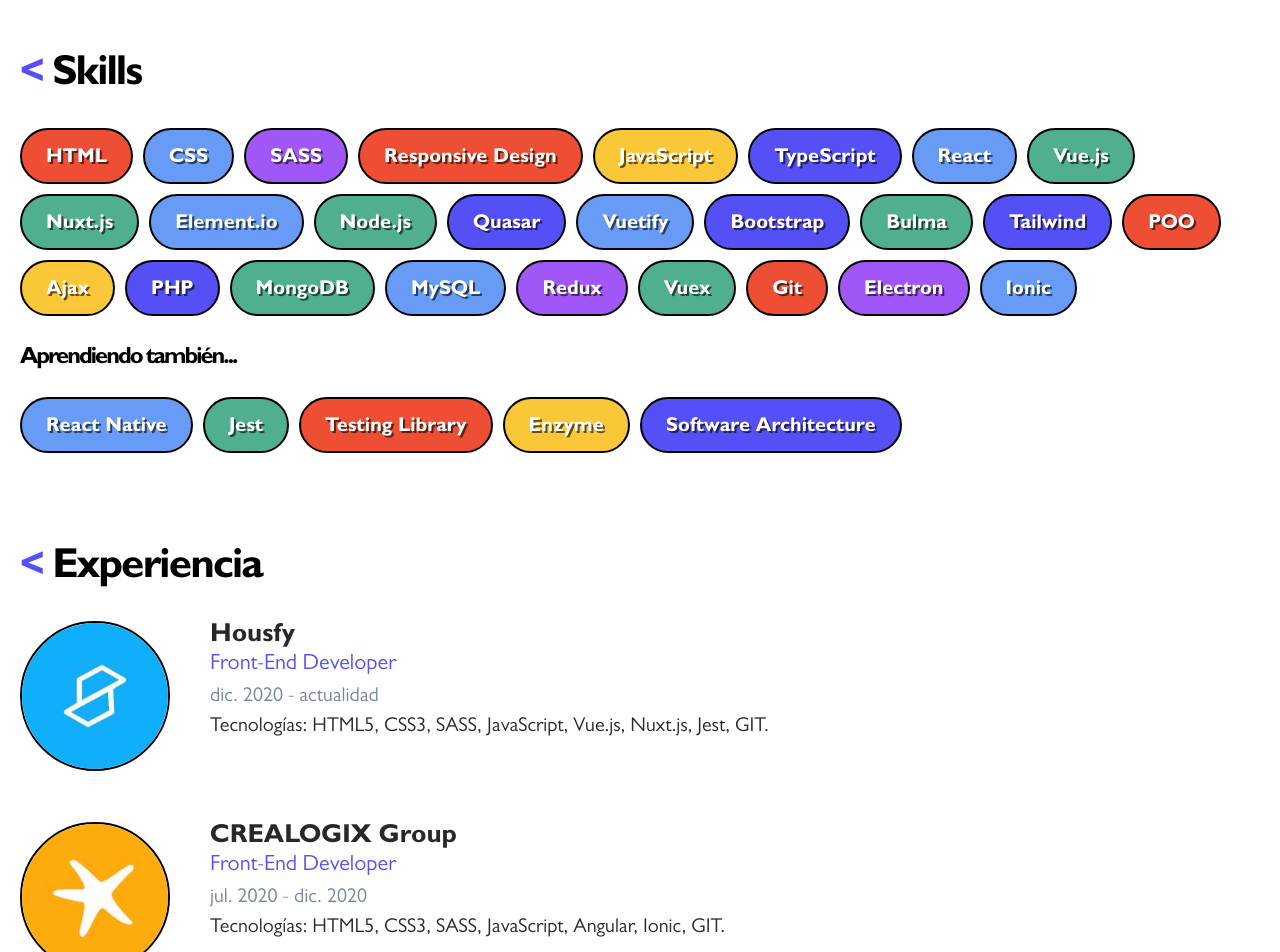
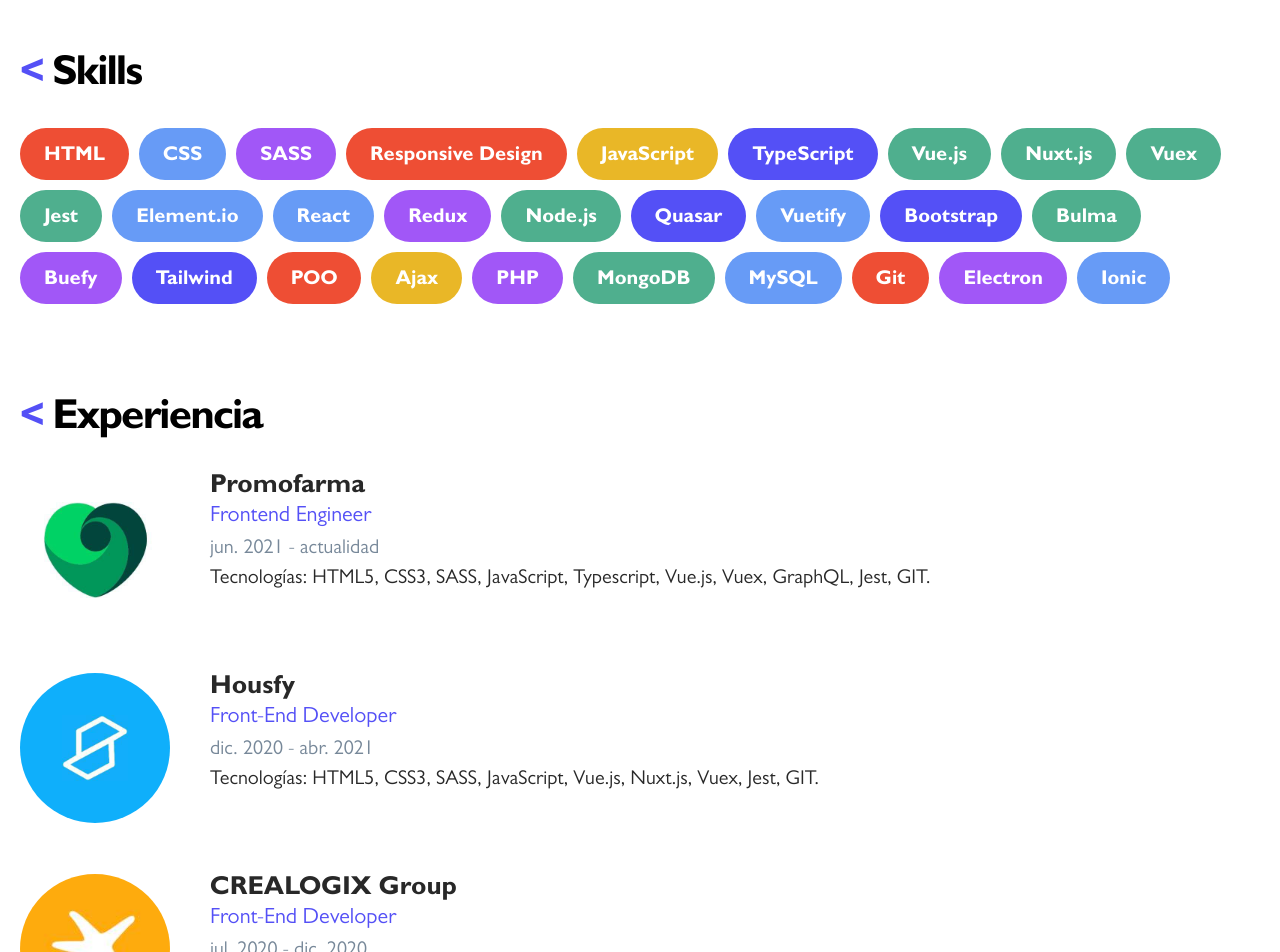
Before and after one commit to Mathiew82/portfolio, a Vue app: page / in a window 1280 px wide. Shown: the part 280-1232 px from the top of the page. Built offline with nearby package versions, Linux system fonts and the light colour scheme; no server answers.

Commit message:
Cambios en las skills

```diff
--- a/src/components/Skills/SkillsList.vue
+++ b/src/components/Skills/SkillsList.vue
@@ -2,13 +2,6 @@
   <ul class="skills">
     <SkillItem
       v-for="skill in skills"
-      :key="skill"
-      :color="skill.color"
-      :name="skill.name"
-    />
-    <h3 class="mt15">Aprendiendo también...</h3>
-    <SkillItem
-      v-for="skill in futureSkills"
       :key="skill"
       :color="skill.color"
       :name="skill.name"
@@ -29,10 +22,6 @@
       type: Array,
       required: true,
     },
-    futureSkills: {
-      type: Array,
-      required: true,
-    },
   },
 };
 </script>
--- a/src/scss/_theme.scss
+++ b/src/scss/_theme.scss
@@ -302,7 +302,6 @@
   margin-top: 7px;
 
   > li {
-    border: 2px solid var(--black-color);
     border-radius: var(--border-radius-default);
     color: var(--white-color);
     display: inline-block;
@@ -310,7 +309,6 @@
     font-size: 20px;
     margin: 0 var(--half-space) var(--half-space) 0;
     padding: 13px 24px 9px;
-    text-shadow: 2px 2px 0 rgba(black, 0.6);
   }
 }
 
@@ -324,7 +322,6 @@
     > .item-list__logo {
       width: 150px;
       height: 150px;
-      border: 2px solid var(--black-color);
       border-radius: 75px;
 
       @media (max-width: 768px) {
@@ -356,15 +353,13 @@
     }
 
     > .item-list__info > a {
-      background-color: var(--white-color);
-      border: 2px solid var(--black-color);
+      background-color: var(--violet-color);
       border-radius: 25px;
-      color: var(--black-color);
+      color: var(--white-color);
       margin: 0.3rem 0 0.5rem 0;
       padding: 6px 1.5rem 2px 1.5rem;
       &:hover {
         background-color: var(--black-color);
-        color: var(--white-color);
       }
     }
 
@@ -388,7 +383,7 @@
   .repos__item {
     width: 100%;
     min-height: 110px;
-    border: 2px solid var(--black-color);
+    background-color: var(--light-grey-color);
     border-radius: 8px;
     padding: var(--default-space);
 
--- a/src/scss/_variables.scss
+++ b/src/scss/_variables.scss
@@ -5,17 +5,18 @@
   --bg-color: white;
   --text-color: #282828;
   --grey-color: #789;
+  --light-grey-color: #f0f1f2;
   --green-color: #4faf8e;
   --blue-color: #679bf6;
   --violet-color: #5450f6;
   --light-violet-color: #a157f7;
   --meat-color: #f18276;
   --red-color: #ee4e34;
-  --yellow-color: #f9c737;
+  --yellow-color: #e9b727;
 
   // Transitions
-  --min-time-transition: .2s;
-  --mid-time-transition: .5s;
+  --min-time-transition: 0.2s;
+  --mid-time-transition: 0.5s;
   --max-time-transition: 1s;
   --extra-time-transition: 2s;
 
--- a/src/store.js
+++ b/src/store.js
@@ -64,10 +64,6 @@
           color: "--violet-color",
         },
         {
-          name: "React",
-          color: "--blue-color",
-        },
-        {
           name: "Vue.js",
           color: "--green-color",
         },
@@ -76,8 +72,24 @@
           color: "--green-color",
         },
         {
+          name: "Vuex",
+          color: "--green-color",
+        },
+        {
+          name: "Jest",
+          color: "--green-color",
+        },
+        {
           name: "Element.io",
           color: "--blue-color",
+        },
+        {
+          name: "React",
+          color: "--blue-color",
+        },
+        {
+          name: "Redux",
+          color: "--light-violet-color",
         },
         {
           name: "Node.js",
@@ -100,6 +112,10 @@
           color: "--green-color",
         },
         {
+          name: "Buefy",
+          color: "--light-violet-color",
+        },
+        {
           name: "Tailwind",
           color: "--violet-color",
         },
@@ -113,7 +129,7 @@
         },
         {
           name: "PHP",
-          color: "--violet-color",
+          color: "--light-violet-color",
         },
         {
           name: "MongoDB",
@@ -122,14 +138,6 @@
         {
           name: "MySQL",
           color: "--blue-color",
-        },
-        {
-          name: "Redux",
-          color: "--light-violet-color",
-        },
-        {
-          name: "Vuex",
-          color: "--green-color",
         },
         {
           name: "Git",
@@ -144,49 +152,34 @@
           color: "--blue-color",
         },
       ],
-      futureSkills: [
+      experience: [
         {
-          name: "React Native",
-          color: "--blue-color",
+          image: "logo_promofarma-min.jpeg",
+          companyName: "Promofarma",
+          position: "Frontend Engineer",
+          dates: "jun. 2021 - actualidad",
+          description: `Tecnologías: HTML5, CSS3, SASS, JavaScript, Typescript, Vue.js, Vuex, GraphQL, Jest, GIT.`,
         },
-        {
-          name: "Jest",
-          color: "--green-color",
-        },
-        {
-          name: "Testing Library",
-          color: "--red-color",
-        },
-        {
-          name: "Enzyme",
-          color: "--yellow-color",
-        },
-        {
-          name: "Software Architecture",
-          color: "--violet-color",
-        },
-      ],
-      experience: [
         {
           image: "logo_housfy-min.jpg",
           companyName: "Housfy",
           position: "Front-End Developer",
-          dates: "dic. 2020 - actualidad",
-          description: `Tecnologías: HTML5, CSS3, SASS, JavaScript, Vue.js, Nuxt.js, Jest, GIT.`,
+          dates: "dic. 2020 - abr. 2021",
+          description: `Tecnologías: HTML5, CSS3, SASS, JavaScript, Vue.js, Nuxt.js, Vuex, Jest, GIT.`,
         },
         {
           image: "logo_crealogix-min.png",
           companyName: "CREALOGIX Group",
           position: "Front-End Developer",
           dates: "jul. 2020 - dic. 2020",
-          description: `Tecnologías: HTML5, CSS3, SASS, JavaScript, Angular, Ionic, GIT.`,
+          description: `Tecnologías: HTML5, CSS3, SASS, JavaScript, GIT.`,
         },
         {
           image: "logo_ohmybrand-min.png",
           companyName: "Oh! my brand",
           position: "Front-End Developer",
           dates: "oct. 2018 - jul. 2020",
-          description: `Tecnologías: HTML5, CSS3, SASS, JavaScript, Vue.js, Vue StoreFront, Laravel, Elasticsearch, Riot.js, GIT.`,
+          description: `Tecnologías: HTML5, CSS3, SASS, JavaScript, Vue.js, Vuex, Vue StoreFront, Riot.js, GIT.`,
         },
         {
           image: "logo_pasiona-min.jpg",
@@ -201,7 +194,7 @@
           position: "Full-Stack Developer",
           dates: "oct. 2016 - nov. 2017",
           description:
-            "Tecnologías: HTML5, CSS3, SASS, JavaScript, TypeScript, jQuery, AJAX, Angular, PHP, Twig, CodeIgniter, MySQL, GIT.",
+            "Tecnologías: HTML5, CSS3, SASS, JavaScript, jQuery, AJAX, PHP, Twig, CodeIgniter, MySQL, GIT.",
         },
         {
           image: "logo_codiwho-min.png",
@@ -285,9 +278,6 @@
     getSkills(state) {
       return state.skills;
     },
-    getFutureSkills(state) {
-      return state.futureSkills;
-    },
     getExperience(state) {
       return state.experience;
     },
--- a/src/views/Home.vue
+++ b/src/views/Home.vue
@@ -5,7 +5,7 @@
   />
 
   <h2 id="skills-content">Skills</h2>
-  <SkillsList :skills="getSkills" :futureSkills="getFutureSkills" />
+  <SkillsList :skills="getSkills" />
 
   <h2 id="experience-content" class="mt75">Experiencia</h2>
   <ExperienceList :experience="getExperience" />
@@ -55,7 +55,6 @@
     // ------------------------------
     const getColors = computed(() => store.getters.getColors);
     const getSkills = computed(() => store.getters.getSkills);
-    const getFutureSkills = computed(() => store.getters.getFutureSkills);
     const getExperience = computed(() => store.getters.getExperience);
     const getProjects = computed(() => store.getters.getProjects);
     const getRepos = computed(() => store.getters.getRepos);
@@ -72,7 +71,6 @@
       getRepos,
       getColors,
       getSkills,
-      getFutureSkills,
       getExperience,
       getProjects,
     };
```
Also changed, not shown: public/logos/logo_promofarma-min.jpeg (added).
